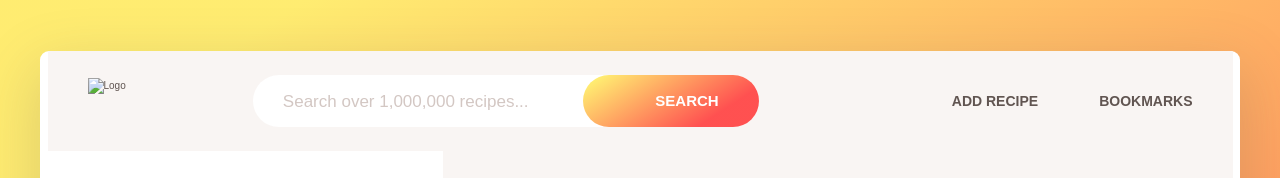
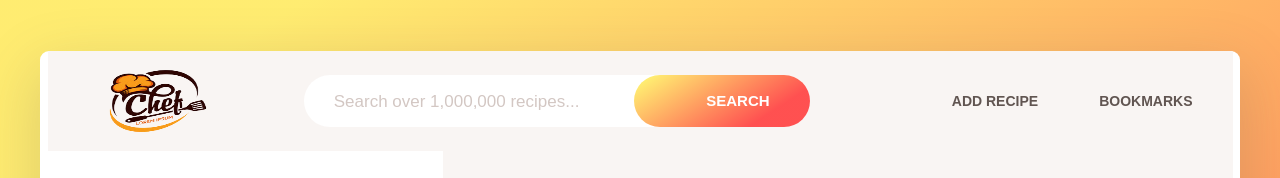
Before and after one commit to amt-felix-amoquandoh/Recipe-Web-App, a website: page index.html in a window 1280 px wide. Shown: the top 178 px of the page. Drawn offline with nearby package versions, Linux system fonts and the light colour scheme.

Commit message:
files update

```diff
--- a/css/style.css
+++ b/css/style.css
@@ -248,7 +248,8 @@ body {
 }
 .header__logo {
     margin-left: 4rem;
-    height: 4.6rem;
+    height: 9.8rem;
+    width: 14rem;
     display: block;
 }
 .search {
--- a/index.html
+++ b/index.html
@@ -3,7 +3,7 @@
   <head>
     <meta charset="utf-8">
     <meta name="viewport" content="width=device-width, initial-scale=1">
-    <link rel="icon" type="image/png" sizes="32x32" href="./media/icons/food-truck.png"/>
+    <link rel="icon" type="image/png" sizes="32x32" href="./media/icons/chef.png"/>
     <title>Recipe Web</title>
     <link href="https://cdn.jsdelivr.net/npm/bootstrap@5.3.0-alpha1/dist/css/bootstrap.min.css" rel="stylesheet" integrity="sha384-GLhlTQ8iRABdZLl6O3oVMWSktQOp6b7In1Zl3/Jr59b6EGGoI1aFkw7cmDA6j6gD" crossorigin="anonymous">
     <link rel="stylesheet" href="./css/style.css" />
@@ -12,7 +12,7 @@
     <!-- project starts here -->
     <div class="container">
       <header class="header">
-        <img src="src/img/logo.png" alt="Logo" class="header__logo" />
+        <img src="./media/icons/logo.png" alt="Logo" class="header__logo" />
         <form class="search">
           <input
             type="text"
@@ -60,7 +60,7 @@
                   <li class="preview">
                     <a class="preview__link" href="#23456">
                       <figure class="preview__fig">
-                        <img src="src/img/test-1.jpg" alt="Test" />
+                        <img src="./media/images/spag.jpg" alt="Test" />
                       </figure>
                       <div class="preview__data">
                         <h4 class="preview__name">
```
Also changed, not shown: media/icons/logo.png (added), 1 other file.
